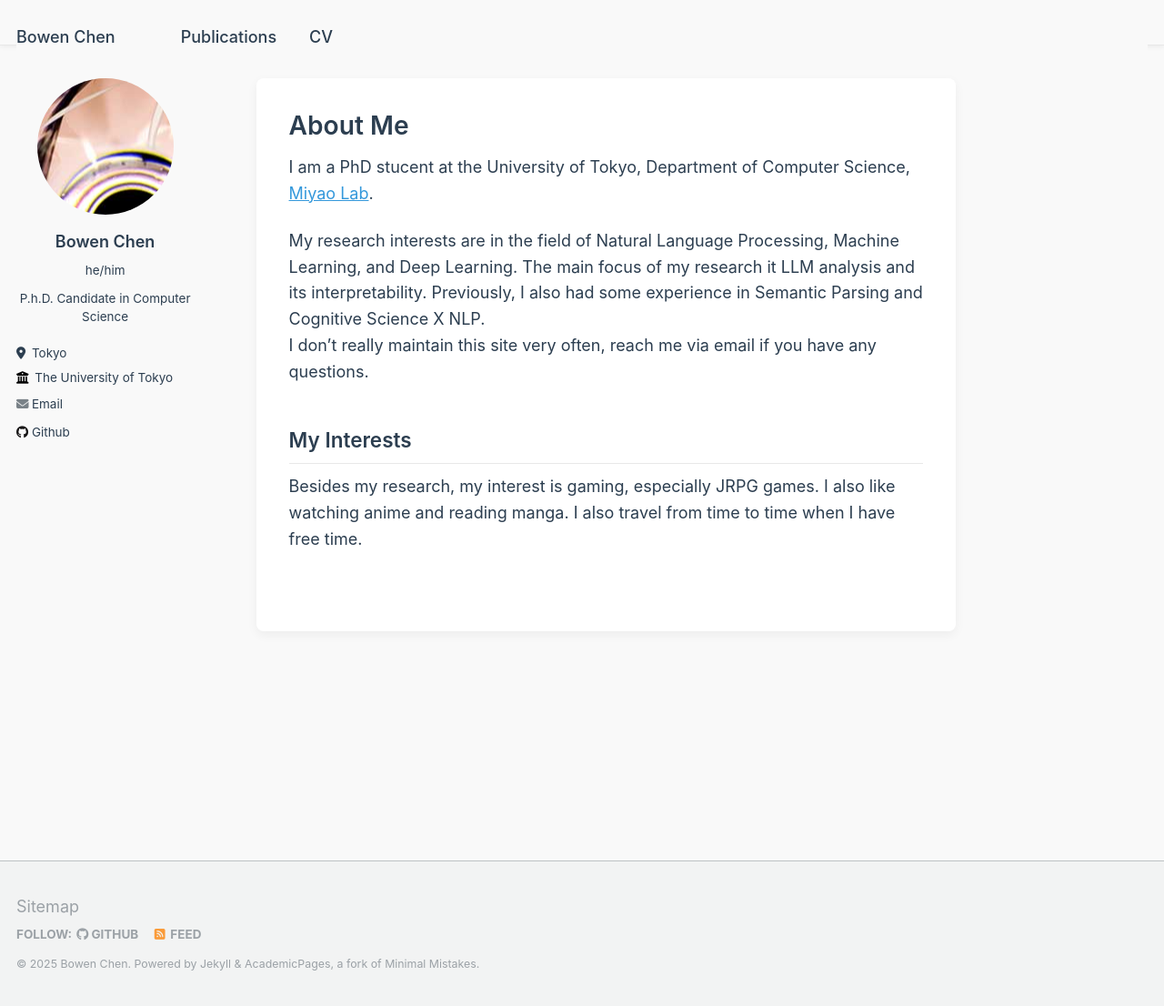
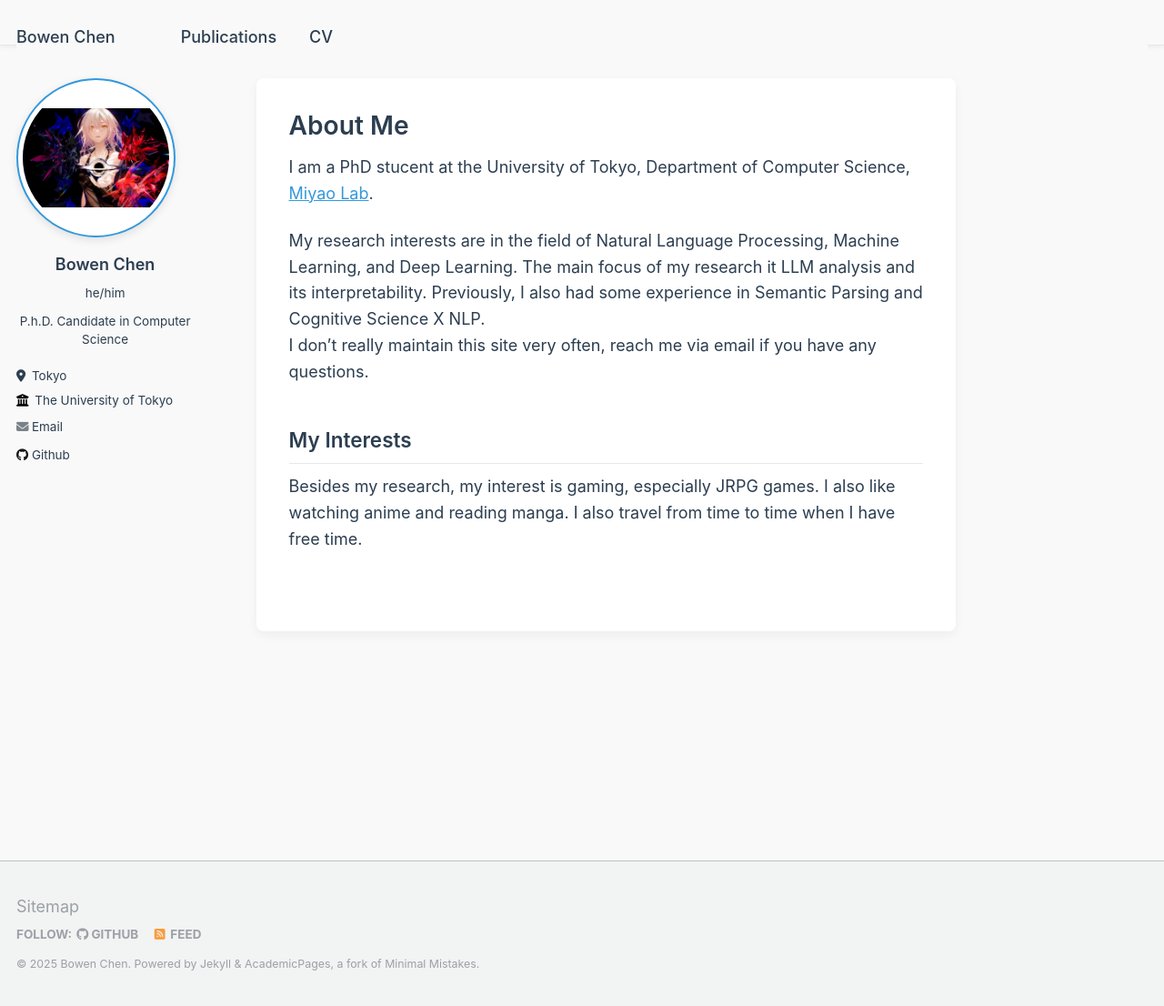
Before and after one commit to PosoSAgapo/PosoSAgapo.github.io, a Jekyll site: the page built from _pages/about.md, in a window 1280 px wide and 1106 px high. Shown: the whole window at 91% size. Built offline with Jekyll 4.4.1, drawn with Linux system fonts in a browser that asks for light colours.

Commit message:
update page

```diff
--- a/_sass/_sidebar.scss
+++ b/_sass/_sidebar.scss
@@ -77,36 +77,29 @@
   display: table-cell;
   vertical-align: top;
   width: 36px;
+  // set width only, for non-square avatars
+  // height: 36px;
 
   @include breakpoint($large) {
     display: block;
-    margin: 0 auto 1em;
-    width: 150px;
-    height: 150px;
-    border-radius: 50%;
-    overflow: hidden;
-    position: relative;
+    width: auto;
+    height: auto;
+    text-align: center;
+    margin-bottom: 1em;
   }
 
   img {
+    max-width: 175px;
+    width: 175px;
+    height: 175px;
+    object-fit: contain;
+    border-radius: 50%;
+    background-color: #fff;
+
     @include breakpoint($large) {
-      position: absolute;
-      top: 50%;
-      left: 50%;
-      transform: translate(-50%, -50%);
-      min-width: 100%;
-      min-height: 100%;
-      width: auto;
-      height: auto;
-      max-width: none;
-      max-height: none;
-      border: 3px solid $primary-color;
+      padding: 5px;
+      border: 2px solid $primary-color;
       box-shadow: 0 3px 10px rgba(0,0,0,0.1);
-    }
-
-    @media (max-width: $large - 1) {
-      max-width: 175px;
-      border-radius: 50%;
     }
   }
 }
```
